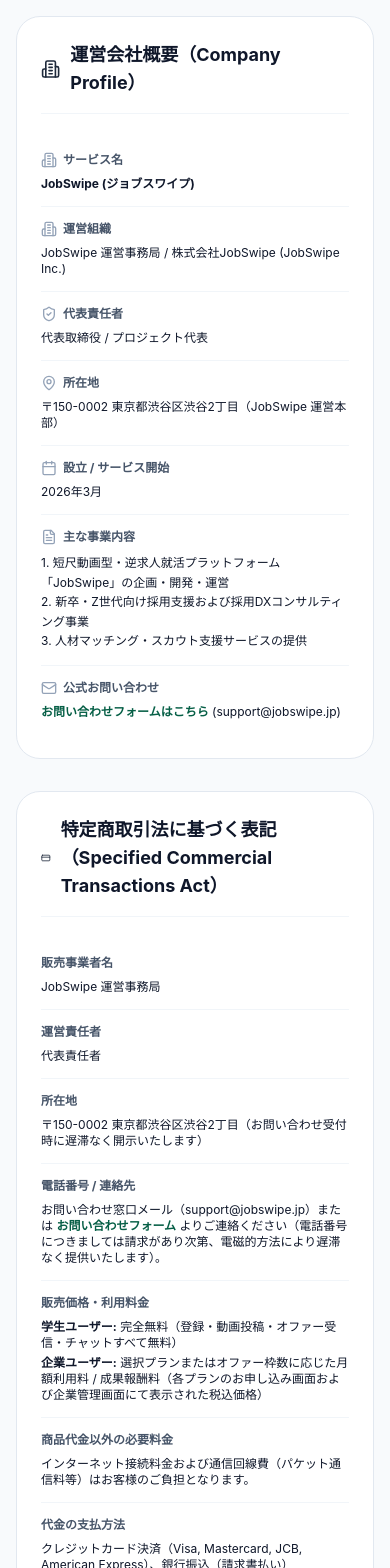
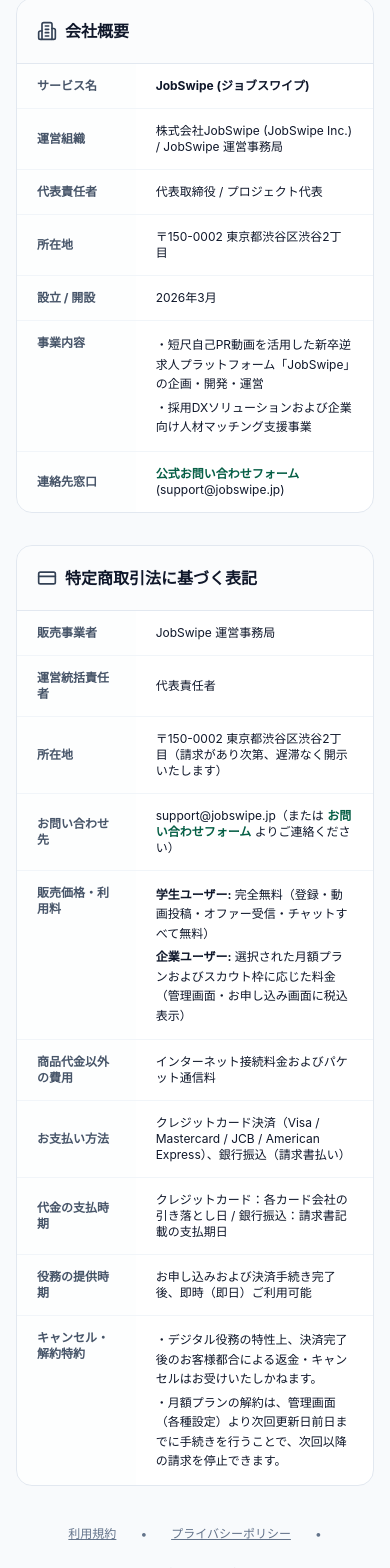
Before and after one commit to nanato0102/jobswipe, a Next.js app: page /company/about in a window 390 px wide. Shown: the part 324-1892 px from the top of the page. Built offline with nearby package versions, Linux system fonts and the light colour scheme.

Commit message:
style: simplify and structure footer, company about, terms, and privacy pages for maximum readability

```diff
--- a/src/app/company/about/page.tsx
+++ b/src/app/company/about/page.tsx
@@ -2,7 +2,7 @@
 
 import Link from "next/link";
 import Image from "next/image";
-import { Building2, ShieldCheck, Mail, MapPin, Calendar, CreditCard, RefreshCw, FileText, ArrowLeft, Globe } from "lucide-react";
+import { ArrowLeft, Building2, CreditCard, ShieldCheck } from "lucide-react";
 
 export default function AboutAndLegalPage() {
   return (
@@ -19,222 +19,230 @@
           </Link>
         </div>
 
-        {/* ページヘッダー */}
-        <div className="bg-white p-6 sm:p-8 rounded-3xl border border-slate-200 shadow-xs space-y-3">
+        {/* ページタイトルヘッダー */}
+        <div className="bg-white p-6 sm:p-8 rounded-2xl border border-slate-200 shadow-2xs space-y-2">
           <div className="flex items-center gap-3">
             <div className="w-10 h-10 flex items-center justify-center flex-shrink-0">
               <Image
                 src="/logo.png"
                 alt="JobSwipe Logo"
-                width={40}
-                height={40}
+                width={36}
+                height={36}
                 className="object-contain"
                 priority
               />
             </div>
             <div>
-              <h1 className="text-2xl sm:text-3xl font-black text-slate-900 tracking-tight">
-                運営会社概要 & 特定商取引法に基づく表記
+              <h1 className="text-2xl font-black text-slate-900 tracking-tight">
+                会社概要 & 特定商取引法に基づく表記
               </h1>
-              <p className="text-xs sm:text-sm text-slate-500 mt-0.5">
-                JobSwipe（ジョブスワイプ）の公式運営組織情報および法的表記
+              <p className="text-xs sm:text-sm text-slate-500">
+                JobSwipe 運営組織情報および公式法的表記
               </p>
             </div>
           </div>
         </div>
 
         {/* ========================================================================= */}
-        {/* 1. 運営会社概要 */}
+        {/* 1. 運営会社概要（シンプルテーブル） */}
         {/* ========================================================================= */}
-        <div className="bg-white p-6 sm:p-8 rounded-3xl border border-slate-200 shadow-xs space-y-6">
-          <div className="flex items-center gap-2.5 pb-4 border-b border-slate-100">
-            <Building2 className="w-5 h-5 text-slate-800" />
-            <h2 className="text-lg sm:text-xl font-bold text-slate-900">
-              運営会社概要（Company Profile）
+        <div className="bg-white rounded-2xl border border-slate-200 shadow-2xs overflow-hidden">
+          <div className="p-5 sm:p-6 border-b border-slate-200 bg-slate-50/50 flex items-center gap-2">
+            <Building2 className="w-5 h-5 text-slate-700" />
+            <h2 className="text-base sm:text-lg font-bold text-slate-900">
+              会社概要
             </h2>
           </div>
 
-          <div className="overflow-hidden">
-            <dl className="divide-y divide-slate-100 text-xs sm:text-sm">
-              <div className="py-3.5 grid grid-cols-1 sm:grid-cols-3 gap-2">
-                <dt className="font-bold text-slate-600 flex items-center gap-1.5">
-                  <Building2 className="w-4 h-4 text-slate-400" />
+          <div className="overflow-x-auto">
+            <table className="w-full text-xs sm:text-sm text-left border-collapse">
+              <tbody className="divide-y divide-slate-100">
+                <tr className="hover:bg-slate-50/50">
+                  <th className="py-3.5 px-5 sm:px-6 font-bold text-slate-600 w-1/3 sm:w-1/4 bg-slate-50/30">
                     サービス名
-                </dt>
-                <dd className="sm:col-span-2 text-slate-900 font-bold">
+                  </th>
+                  <td className="py-3.5 px-5 sm:px-6 font-bold text-slate-900">
                     JobSwipe (ジョブスワイプ)
-                </dd>
-              </div>
+                  </td>
+                </tr>
 
-              <div className="py-3.5 grid grid-cols-1 sm:grid-cols-3 gap-2">
-                <dt className="font-bold text-slate-600 flex items-center gap-1.5">
-                  <Building2 className="w-4 h-4 text-slate-400" />
+                <tr className="hover:bg-slate-50/50">
+                  <th className="py-3.5 px-5 sm:px-6 font-bold text-slate-600 bg-slate-50/30">
                     運営組織
-                </dt>
-                <dd className="sm:col-span-2 text-slate-900">
-                  JobSwipe 運営事務局 / 株式会社JobSwipe (JobSwipe Inc.)
-                </dd>
-              </div>
+                  </th>
+                  <td className="py-3.5 px-5 sm:px-6 text-slate-900">
+                    株式会社JobSwipe (JobSwipe Inc.) / JobSwipe 運営事務局
+                  </td>
+                </tr>
 
-              <div className="py-3.5 grid grid-cols-1 sm:grid-cols-3 gap-2">
-                <dt className="font-bold text-slate-600 flex items-center gap-1.5">
-                  <ShieldCheck className="w-4 h-4 text-slate-400" />
+                <tr className="hover:bg-slate-50/50">
+                  <th className="py-3.5 px-5 sm:px-6 font-bold text-slate-600 bg-slate-50/30">
                     代表責任者
-                </dt>
-                <dd className="sm:col-span-2 text-slate-900">
+                  </th>
+                  <td className="py-3.5 px-5 sm:px-6 text-slate-900">
                     代表取締役 / プロジェクト代表
-                </dd>
-              </div>
+                  </td>
+                </tr>
 
-              <div className="py-3.5 grid grid-cols-1 sm:grid-cols-3 gap-2">
-                <dt className="font-bold text-slate-600 flex items-center gap-1.5">
-                  <MapPin className="w-4 h-4 text-slate-400" />
+                <tr className="hover:bg-slate-50/50">
+                  <th className="py-3.5 px-5 sm:px-6 font-bold text-slate-600 bg-slate-50/30">
                     所在地
-                </dt>
-                <dd className="sm:col-span-2 text-slate-900">
-                  〒150-0002 東京都渋谷区渋谷2丁目（JobSwipe 運営本部）
-                </dd>
-              </div>
+                  </th>
+                  <td className="py-3.5 px-5 sm:px-6 text-slate-900">
+                    〒150-0002 東京都渋谷区渋谷2丁目
+                  </td>
+                </tr>
 
-              <div className="py-3.5 grid grid-cols-1 sm:grid-cols-3 gap-2">
-                <dt className="font-bold text-slate-600 flex items-center gap-1.5">
-                  <Calendar className="w-4 h-4 text-slate-400" />
-                  設立 / サービス開始
-                </dt>
-                <dd className="sm:col-span-2 text-slate-900">
+                <tr className="hover:bg-slate-50/50">
+                  <th className="py-3.5 px-5 sm:px-6 font-bold text-slate-600 bg-slate-50/30">
+                    設立 / 開設
+                  </th>
+                  <td className="py-3.5 px-5 sm:px-6 text-slate-900">
                     2026年3月
-                </dd>
-              </div>
+                  </td>
+                </tr>
 
-              <div className="py-3.5 grid grid-cols-1 sm:grid-cols-3 gap-2">
-                <dt className="font-bold text-slate-600 flex items-center gap-1.5">
-                  <FileText className="w-4 h-4 text-slate-400" />
-                  主な事業内容
-                </dt>
-                <dd className="sm:col-span-2 text-slate-900 leading-relaxed">
-                  1. 短尺動画型・逆求人就活プラットフォーム「JobSwipe」の企画・開発・運営<br />
-                  2. 新卒・Z世代向け採用支援および採用DXコンサルティング事業<br />
-                  3. 人材マッチング・スカウト支援サービスの提供
-                </dd>
-              </div>
+                <tr className="hover:bg-slate-50/50">
+                  <th className="py-3.5 px-5 sm:px-6 font-bold text-slate-600 bg-slate-50/30 align-top">
+                    事業内容
+                  </th>
+                  <td className="py-3.5 px-5 sm:px-6 text-slate-900 leading-relaxed space-y-1">
+                    <p>・短尺自己PR動画を活用した新卒逆求人プラットフォーム「JobSwipe」の企画・開発・運営</p>
+                    <p>・採用DXソリューションおよび企業向け人材マッチング支援事業</p>
+                  </td>
+                </tr>
 
-              <div className="py-3.5 grid grid-cols-1 sm:grid-cols-3 gap-2">
-                <dt className="font-bold text-slate-600 flex items-center gap-1.5">
-                  <Mail className="w-4 h-4 text-slate-400" />
-                  公式お問い合わせ
-                </dt>
-                <dd className="sm:col-span-2 text-slate-900">
+                <tr className="hover:bg-slate-50/50">
+                  <th className="py-3.5 px-5 sm:px-6 font-bold text-slate-600 bg-slate-50/30">
+                    連絡先窓口
+                  </th>
+                  <td className="py-3.5 px-5 sm:px-6 text-slate-900">
                     <Link href="/contact" className="text-emerald-800 font-bold hover:underline">
-                    お問い合わせフォームはこちら
+                      公式お問い合わせフォーム
                     </Link>
                     {" "}(support@jobswipe.jp)
-                </dd>
-              </div>
-            </dl>
+                  </td>
+                </tr>
+              </tbody>
+            </table>
           </div>
         </div>
 
         {/* ========================================================================= */}
-        {/* 2. 特定商取引法に基づく表記 */}
+        {/* 2. 特定商取引法に基づく表記（シンプルテーブル） */}
         {/* ========================================================================= */}
-        <div className="bg-white p-6 sm:p-8 rounded-3xl border border-slate-200 shadow-xs space-y-6">
-          <div className="flex items-center gap-2.5 pb-4 border-b border-slate-100">
-            <CreditCard className="w-5 h-5 text-slate-800" />
-            <h2 className="text-lg sm:text-xl font-bold text-slate-900">
-              特定商取引法に基づく表記（Specified Commercial Transactions Act）
+        <div className="bg-white rounded-2xl border border-slate-200 shadow-2xs overflow-hidden">
+          <div className="p-5 sm:p-6 border-b border-slate-200 bg-slate-50/50 flex items-center gap-2">
+            <CreditCard className="w-5 h-5 text-slate-700" />
+            <h2 className="text-base sm:text-lg font-bold text-slate-900">
+              特定商取引法に基づく表記
             </h2>
           </div>
 
-          <div className="overflow-hidden">
-            <dl className="divide-y divide-slate-100 text-xs sm:text-sm">
-              <div className="py-3.5 grid grid-cols-1 sm:grid-cols-3 gap-2">
-                <dt className="font-bold text-slate-600">販売事業者名</dt>
-                <dd className="sm:col-span-2 text-slate-900">JobSwipe 運営事務局</dd>
-              </div>
+          <div className="overflow-x-auto">
+            <table className="w-full text-xs sm:text-sm text-left border-collapse">
+              <tbody className="divide-y divide-slate-100">
+                <tr className="hover:bg-slate-50/50">
+                  <th className="py-3.5 px-5 sm:px-6 font-bold text-slate-600 w-1/3 sm:w-1/4 bg-slate-50/30">
+                    販売事業者
+                  </th>
+                  <td className="py-3.5 px-5 sm:px-6 text-slate-900">
+                    JobSwipe 運営事務局
+                  </td>
+                </tr>
 
-              <div className="py-3.5 grid grid-cols-1 sm:grid-cols-3 gap-2">
-                <dt className="font-bold text-slate-600">運営責任者</dt>
-                <dd className="sm:col-span-2 text-slate-900">代表責任者</dd>
-              </div>
+                <tr className="hover:bg-slate-50/50">
+                  <th className="py-3.5 px-5 sm:px-6 font-bold text-slate-600 bg-slate-50/30">
+                    運営統括責任者
+                  </th>
+                  <td className="py-3.5 px-5 sm:px-6 text-slate-900">
+                    代表責任者
+                  </td>
+                </tr>
 
-              <div className="py-3.5 grid grid-cols-1 sm:grid-cols-3 gap-2">
-                <dt className="font-bold text-slate-600">所在地</dt>
-                <dd className="sm:col-span-2 text-slate-900">
-                  〒150-0002 東京都渋谷区渋谷2丁目（お問い合わせ受付時に遅滞なく開示いたします）
-                </dd>
-              </div>
+                <tr className="hover:bg-slate-50/50">
+                  <th className="py-3.5 px-5 sm:px-6 font-bold text-slate-600 bg-slate-50/30">
+                    所在地
+                  </th>
+                  <td className="py-3.5 px-5 sm:px-6 text-slate-900">
+                    〒150-0002 東京都渋谷区渋谷2丁目（請求があり次第、遅滞なく開示いたします）
+                  </td>
+                </tr>
 
-              <div className="py-3.5 grid grid-cols-1 sm:grid-cols-3 gap-2">
-                <dt className="font-bold text-slate-600">電話番号 / 連絡先</dt>
-                <dd className="sm:col-span-2 text-slate-900">
-                  お問い合わせ窓口メール（support@jobswipe.jp）または{" "}
+                <tr className="hover:bg-slate-50/50">
+                  <th className="py-3.5 px-5 sm:px-6 font-bold text-slate-600 bg-slate-50/30">
+                    お問い合わせ先
+                  </th>
+                  <td className="py-3.5 px-5 sm:px-6 text-slate-900">
+                    support@jobswipe.jp（または{" "}
                     <Link href="/contact" className="text-emerald-800 font-bold hover:underline">
                       お問い合わせフォーム
                     </Link>
-                  {" "}よりご連絡ください（電話番号につきましては請求があり次第、電磁的方法により遅滞なく提供いたします）。
-                </dd>
-              </div>
+                    {" "}よりご連絡ください）
+                  </td>
+                </tr>
 
-              <div className="py-3.5 grid grid-cols-1 sm:grid-cols-3 gap-2">
-                <dt className="font-bold text-slate-600">販売価格・利用料金</dt>
-                <dd className="sm:col-span-2 text-slate-900 space-y-1">
+                <tr className="hover:bg-slate-50/50">
+                  <th className="py-3.5 px-5 sm:px-6 font-bold text-slate-600 bg-slate-50/30 align-top">
+                    販売価格・利用料
+                  </th>
+                  <td className="py-3.5 px-5 sm:px-6 text-slate-900 leading-relaxed space-y-1">
                     <p><strong>学生ユーザー:</strong> 完全無料（登録・動画投稿・オファー受信・チャットすべて無料）</p>
-                  <p><strong>企業ユーザー:</strong> 選択プランまたはオファー枠数に応じた月額利用料 / 成果報酬料（各プランのお申し込み画面および企業管理画面にて表示された税込価格）</p>
-                </dd>
-              </div>
+                    <p><strong>企業ユーザー:</strong> 選択された月額プランおよびスカウト枠に応じた料金（管理画面・お申し込み画面に税込表示）</p>
+                  </td>
+                </tr>
 
-              <div className="py-3.5 grid grid-cols-1 sm:grid-cols-3 gap-2">
-                <dt className="font-bold text-slate-600">商品代金以外の必要料金</dt>
-                <dd className="sm:col-span-2 text-slate-900">
-                  インターネット接続料金および通信回線費（パケット通信料等）はお客様のご負担となります。
-                </dd>
-              </div>
+                <tr className="hover:bg-slate-50/50">
+                  <th className="py-3.5 px-5 sm:px-6 font-bold text-slate-600 bg-slate-50/30">
+                    商品代金以外の費用
+                  </th>
+                  <td className="py-3.5 px-5 sm:px-6 text-slate-900">
+                    インターネット接続料金およびパケット通信料
+                  </td>
+                </tr>
 
-              <div className="py-3.5 grid grid-cols-1 sm:grid-cols-3 gap-2">
-                <dt className="font-bold text-slate-600">代金の支払方法</dt>
-                <dd className="sm:col-span-2 text-slate-900">
-                  クレジットカード決済（Visa, Mastercard, JCB, American Express）、銀行振込（請求書払い）
-                </dd>
-              </div>
+                <tr className="hover:bg-slate-50/50">
+                  <th className="py-3.5 px-5 sm:px-6 font-bold text-slate-600 bg-slate-50/30">
+                    お支払い方法
+                  </th>
+                  <td className="py-3.5 px-5 sm:px-6 text-slate-900">
+                    クレジットカード決済（Visa / Mastercard / JCB / American Express）、銀行振込（請求書払い）
+                  </td>
+                </tr>
 
-              <div className="py-3.5 grid grid-cols-1 sm:grid-cols-3 gap-2">
-                <dt className="font-bold text-slate-600">代金の支払時期</dt>
-                <dd className="sm:col-span-2 text-slate-900">
-                  クレジットカード決済：各カード会社の引き落とし日<br />
-                  銀行振込：請求書に記載された指定期日（月末締め翌月末払い等）
-                </dd>
-              </div>
+                <tr className="hover:bg-slate-50/50">
+                  <th className="py-3.5 px-5 sm:px-6 font-bold text-slate-600 bg-slate-50/30">
+                    代金の支払時期
+                  </th>
+                  <td className="py-3.5 px-5 sm:px-6 text-slate-900">
+                    クレジットカード：各カード会社の引き落とし日 / 銀行振込：請求書記載の支払期日
+                  </td>
+                </tr>
 
-              <div className="py-3.5 grid grid-cols-1 sm:grid-cols-3 gap-2">
-                <dt className="font-bold text-slate-600">役務の提供時期</dt>
-                <dd className="sm:col-span-2 text-slate-900">
-                  アカウント登録およびプラン購入決済手続き完了後、即時（即日）ご利用いただけます。
-                </dd>
-              </div>
+                <tr className="hover:bg-slate-50/50">
+                  <th className="py-3.5 px-5 sm:px-6 font-bold text-slate-600 bg-slate-50/30">
+                    役務の提供時期
+                  </th>
+                  <td className="py-3.5 px-5 sm:px-6 text-slate-900">
+                    お申し込みおよび決済手続き完了後、即時（即日）ご利用可能
+                  </td>
+                </tr>
 
-              <div className="py-3.5 grid grid-cols-1 sm:grid-cols-3 gap-2">
-                <dt className="font-bold text-slate-600">返品・キャンセル・中途解約</dt>
-                <dd className="sm:col-span-2 text-slate-900 space-y-1.5 leading-relaxed">
-                  <p>
-                    <strong>デジタル役務の性質上:</strong> ご購入手続き完了後のお客様都合による返品・返金・キャンセルはお受けいたしかねます。
-                  </p>
-                  <p>
-                    <strong>月額プランの解約:</strong> 次回更新日の前日までに管理画面（各種設定）より解約手続きを行うことで、次回以降の自動更新・請求を停止することができます。
-                  </p>
-                </dd>
-              </div>
-
-              <div className="py-3.5 grid grid-cols-1 sm:grid-cols-3 gap-2">
-                <dt className="font-bold text-slate-600">動作環境</dt>
-                <dd className="sm:col-span-2 text-slate-900 leading-relaxed">
-                  最新版のGoogle Chrome, Apple Safari, Microsoft Edge, Mozilla Firefox（iOS, Android, macOS, Windowsの主要ブラウザに対応）
-                </dd>
-              </div>
-            </dl>
+                <tr className="hover:bg-slate-50/50">
+                  <th className="py-3.5 px-5 sm:px-6 font-bold text-slate-600 bg-slate-50/30 align-top">
+                    キャンセル・解約特約
+                  </th>
+                  <td className="py-3.5 px-5 sm:px-6 text-slate-900 leading-relaxed space-y-1">
+                    <p>・デジタル役務の特性上、決済完了後のお客様都合による返金・キャンセルはお受けいたしかねます。</p>
+                    <p>・月額プランの解約は、管理画面（各種設定）より次回更新日前日までに手続きを行うことで、次回以降の請求を停止できます。</p>
+                  </td>
+                </tr>
+              </tbody>
+            </table>
           </div>
         </div>
 
-        {/* 関連リンク */}
+        {/* 関連フッターリンク */}
         <div className="flex flex-wrap items-center justify-center gap-6 text-xs text-slate-500 pt-2 pb-6">
           <Link href="/terms" className="hover:text-slate-900 underline">
             利用規約
--- a/src/app/page.tsx
+++ b/src/app/page.tsx
@@ -661,12 +661,13 @@
       {/* ========================================================================= */}
       {/* 11. 信頼性フッター */}
       {/* ========================================================================= */}
-      <footer className="bg-[#080B12] border-t border-slate-800 py-12">
-        <div className="mx-auto max-w-7xl px-4 sm:px-6 lg:px-8 space-y-8">
-          <div className="flex flex-col md:flex-row items-center justify-between gap-6 pb-8 border-b border-slate-800">
-            <div className="flex flex-col items-center md:items-start gap-2">
+      <footer className="bg-[#080B12] border-t border-slate-800 pt-12 pb-8">
+        <div className="mx-auto max-w-7xl px-4 sm:px-6 lg:px-8 space-y-10">
+          <div className="grid grid-cols-1 md:grid-cols-4 gap-8 pb-8 border-b border-slate-800">
+            {/* ブランド */}
+            <div className="md:col-span-1 space-y-3">
               <div className="flex items-center gap-2">
-                <div className="relative w-8 h-8 flex items-center justify-center">
+                <div className="relative w-8 h-8 flex items-center justify-center flex-shrink-0">
                   <Image
                     src="/logo.png"
                     alt="JobSwipe Logo"
@@ -677,42 +678,81 @@
                 </div>
                 <span className="font-bold text-lg text-white">JobSwipe</span>
               </div>
-              <p className="text-xs text-slate-400 text-center md:text-left">
+              <p className="text-xs text-slate-400 leading-relaxed">
                 人柄が採用の基準になる社会をつくる。短尺動画スワイプ型 逆求人プラットフォーム
               </p>
             </div>
 
-            <div className="flex flex-wrap justify-center gap-6 text-xs text-slate-300 font-semibold">
+            {/* サービス利用導線 */}
+            <div className="space-y-3">
+              <p className="text-xs font-bold text-slate-200 tracking-wider">サービス利用</p>
+              <ul className="space-y-2 text-xs text-slate-400">
+                <li>
                   <Link href="/register" className="hover:text-emerald-400 transition-colors">
-                学生新規登録
+                    学生 新規会員登録（無料）
                   </Link>
+                </li>
+                <li>
                   <Link href="/company/login" className="hover:text-emerald-400 transition-colors">
-                採用担当の方はこちら
+                    企業 採用担当者ログイン
                   </Link>
+                </li>
+                <li>
+                  <Link href="/company/register" className="hover:text-emerald-400 transition-colors">
+                    企業 新規アカウント開設
+                  </Link>
+                </li>
+                <li>
+                  <Link href="/login" className="hover:text-white transition-colors">
+                    ログイン画面
+                  </Link>
+                </li>
+              </ul>
+            </div>
+
+            {/* 企業情報・法的表記 */}
+            <div className="space-y-3">
+              <p className="text-xs font-bold text-slate-200 tracking-wider">企業情報・法的表記</p>
+              <ul className="space-y-2 text-xs text-slate-400">
+                <li>
+                  <Link href="/company/about" className="hover:text-emerald-400 transition-colors">
+                    会社概要・特定商取引法に基づく表記
+                  </Link>
+                </li>
+                <li>
+                  <Link href="/terms" className="hover:text-emerald-400 transition-colors">
+                    利用規約
+                  </Link>
+                </li>
+                <li>
+                  <Link href="/privacy" className="hover:text-emerald-400 transition-colors">
+                    プライバシーポリシー
+                  </Link>
+                </li>
+              </ul>
+            </div>
+
+            {/* サポート・安心安全 */}
+            <div className="space-y-3">
+              <p className="text-xs font-bold text-slate-200 tracking-wider">サポート・セキュリティ</p>
+              <ul className="space-y-2 text-xs text-slate-400">
+                <li>
                   <Link href="/contact" className="hover:text-emerald-400 transition-colors">
-                お問い合わせ・導入相談
+                    お問い合わせ・導入相談窓口
                   </Link>
-              <Link href="/login" className="hover:text-white transition-colors">
-                ログイン
-              </Link>
+                </li>
+                <li className="text-[11px] text-slate-500 pt-1">
+                  IPA「安全なウェブサイトの作り方」運用準拠
+                </li>
+              </ul>
             </div>
           </div>
 
           <div className="flex flex-col sm:flex-row items-center justify-between gap-4 text-[11px] text-slate-400">
-            <p>© 2026 JobSwipe. All rights reserved.</p>
-            <div className="flex flex-wrap items-center gap-4">
-              <Link href="/company/about" className="hover:text-slate-200 transition-colors">
-                会社概要・特定商取引法
-              </Link>
-              <Link href="/terms" className="hover:text-slate-200 transition-colors">
-                利用規約
-              </Link>
-              <Link href="/privacy" className="hover:text-slate-200 transition-colors">
-                プライバシーポリシー
-              </Link>
-              <span className="text-slate-600">|</span>
-              <span className="text-slate-400">IPA安全なウェブサイト運用準拠</span>
-            </div>
+            <p>© 2026 JobSwipe Inc. All rights reserved.</p>
+            <p className="text-slate-400">
+              就活版TikTok型 逆求人プラットフォーム JobSwipe
+            </p>
           </div>
         </div>
       </footer>
```
Also changed, not shown: src/app/privacy/page.tsx (+59 -29 lines), src/app/terms/page.tsx (+59 -44 lines). Lines whose indentation alone changed are shown as unchanged.
